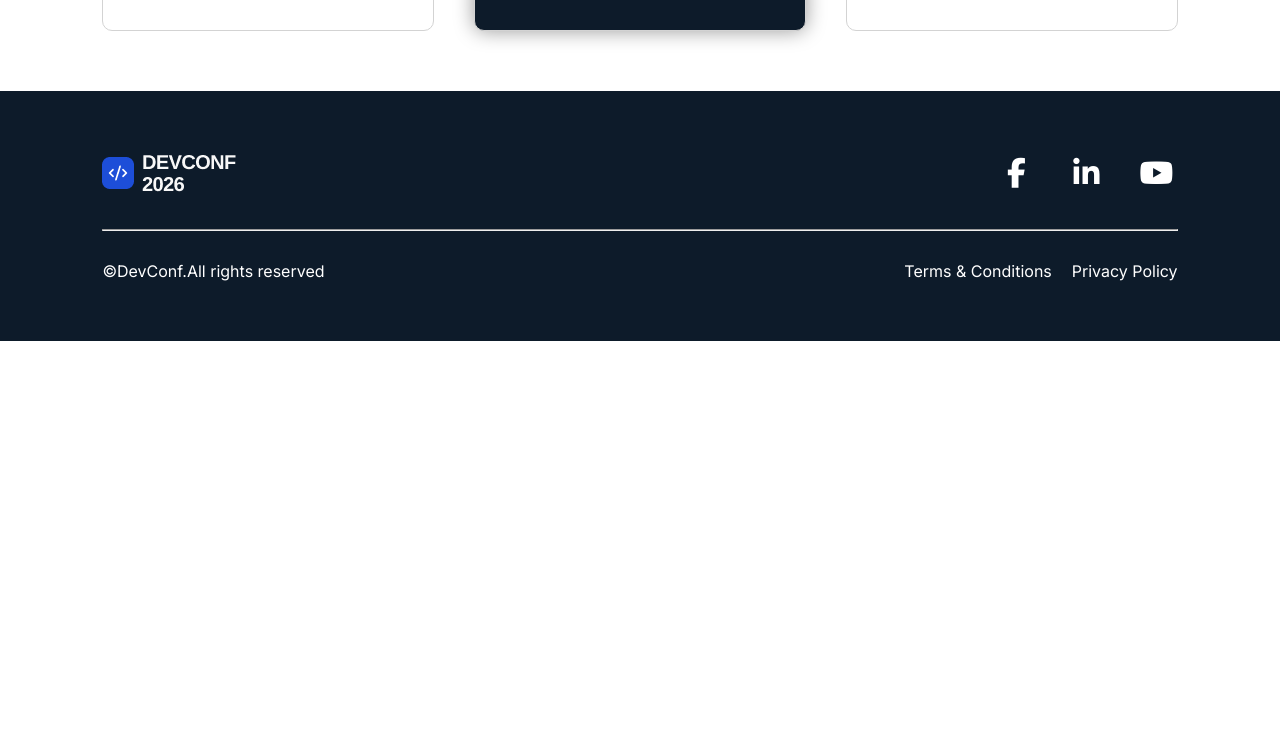
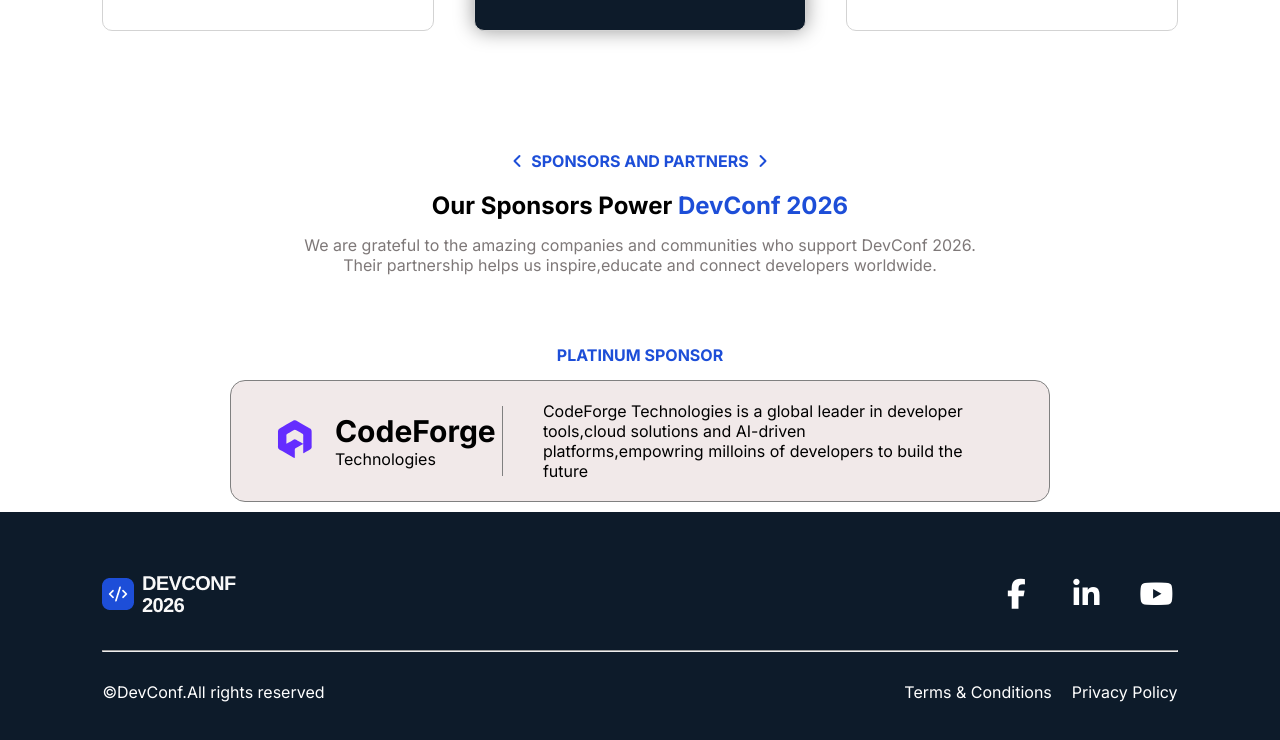
Before and after one commit to Rahat-Karim5452/Assignment-01-DevConf-2026, a plain HTML site: page Assignment-01-DevConf-2026/index.html in a window 1280 px wide. Shown: the part 2501-3241 px from the top of the page. Before the commit the page ends 2842 px from the top, so only its background shows below. Drawn offline with Linux system fonts and the light colour scheme.

Commit message:
Sponsor and platinum sponsor added

```diff
--- a/Assignment-01-DevConf-2026/index.html
+++ b/Assignment-01-DevConf-2026/index.html
@@ -192,8 +192,50 @@
                 </div>
         </section>
         <!-- Card-Section End -->
+
+        <!-- Sponsors and Partners start -->
+        <Section class="container-reuse">
+            <div>
+                <div class="sponsor-partner">
+                    <i class="fa-solid fa-angle-left"></i>
+                    <span>SPONSORS AND PARTNERS</span>
+                    <i class="fa-solid fa-angle-right"></i>
+                </div>
+                <div class="sponsor-heading">
+                    <h1>Our Sponsors Power <span id="highlight-devconf">DevConf 2026</span></h1>
+                </div>
+                <div class="sponsor-description">
+                    <p>We are grateful to the amazing companies and communities who support DevConf 2026.<br>Their
+                        partnership
+                        helps us inspire,educate and connect developers worldwide.</p>
+                </div>
+            </div>
+        </Section>
+        <!-- Platinum Section -->
+        <section class="cotainer-for-platinum-section">
+            <div>
+                <div class="platinum-sponsor">
+                    <span>PLATINUM SPONSOR</span>
+                </div>
+                <div class="codeforge-box">
+                    <div class="logo-codeforge">
+                        <img src="./assets/codeforge.svg" alt="">
+                        <div>
+                            <h2 id="codeforge">CodeForge</h2>
+                            <p>Technologies</p>
+                        </div>
+                    </div>
+                    <div class="divider-description">
+                        <div class="divider"></div>
+                        <p>CodeForge Technologies is a global leader in developer tools,cloud solutions and AI-driven
+                            platforms,empowring milloins of developers to build the future </p>
+                    </div>
+                </div>
+            </div>
+        </section>
+        <!-- Sponsors and Partners End -->
     </main>
-     <!-- Footer Section Start -->
+    <!-- Footer Section Start -->
     <footer>
         <div class="container-reuse">
             <div class="footer-container">
@@ -201,9 +243,9 @@
                     <img src="./assets/footer-logo.png" alt="">
                 </div>
                 <div class="social-links">
-                    <a href="#" ><i class="fab fa-facebook-f"></i></a>
-                    <a href="#" ><i class="fab fa-linkedin-in"></i></a>
-                    <a href="#" ><i class="fab fa-youtube"></i></a>
+                    <a href="#"><i class="fab fa-facebook-f"></i></a>
+                    <a href="#"><i class="fab fa-linkedin-in"></i></a>
+                    <a href="#"><i class="fab fa-youtube"></i></a>
                 </div>
             </div>
             <div>
--- a/Assignment-01-DevConf-2026/style.css
+++ b/Assignment-01-DevConf-2026/style.css
@@ -200,6 +200,70 @@ header {
   color: black;
 }
 
+
+
+/* Sponsors and Partners  */
+.sponsor-partner{
+  text-align: center;
+  color: #1d4ed8;
+  font-weight: bold;
+}
+.sponsor-heading{
+  text-align: center;
+  margin-top: 20px;
+}
+.sponsor-description{
+  color: rgb(126, 120, 120);
+  margin-top: 15px;
+  text-align: center;
+}
+#highlight-devconf{
+  color: #1d4ed8;
+}
+.platinum-sponsor{
+  color: #1d4ed8;
+  font-weight: bold;
+  text-align: center;
+  margin-bottom: 15px;
+}
+.cotainer-for-platinum-section{
+   padding: 10px 18%;
+}
+.codeforge-box{
+  padding: 20px 45px;
+  display: flex;
+  justify-content: space-between;
+  align-items: center;
+  border-radius: 15px;
+  border: 1px solid gray;
+  background-color: rgba(232, 219, 219 ,0.6);
+}
+.divider{
+  width: 1px;
+  height: 70px;
+  background-color: gray;
+}
+.logo-codeforge{
+  display: flex;
+  gap: 20px;
+  align-items: center;
+}
+.logo-codeforge img{
+  width: 20%;
+}
+#codeforge{
+  font-size: 30px;
+}
+.divider-description{
+  display: flex;
+  justify-content: center;
+  align-items: center;
+  gap: 40px;
+}
+.divider-description p{
+  width: 80%;
+  font-weight: 400;
+}
 /* Footer Secction */
 footer{
   background-color: #0D1B2A;
```
Also changed, not shown: Assignment-01-DevConf-2026/assets/ByteWorks.svg (added), Assignment-01-DevConf-2026/assets/CloudNova.svg (added), Assignment-01-DevConf-2026/assets/DevCommunity.svg (added), Assignment-01-DevConf-2026/assets/Devstack.svg (added), Assignment-01-DevConf-2026/assets/NextGen.svg (added), Assignment-01-DevConf-2026/assets/WomenWho.svg (added), Assignment-01-DevConf-2026/assets/codeforge.svg (added), Assignment-01-DevConf-2026/assets/codehub.svg (added), Assignment-01-DevConf-2026/assets/elements - Copy.png (added), Assignment-01-DevConf-2026/assets/less-than-symbol.png (added), Assignment-01-DevConf-2026/assets/opensource.svg (added), Assignment-01-DevConf-2026/assets/techmeetup.svg (added), Assignment-01-DevConf-2026/assets/university.svg (added).
